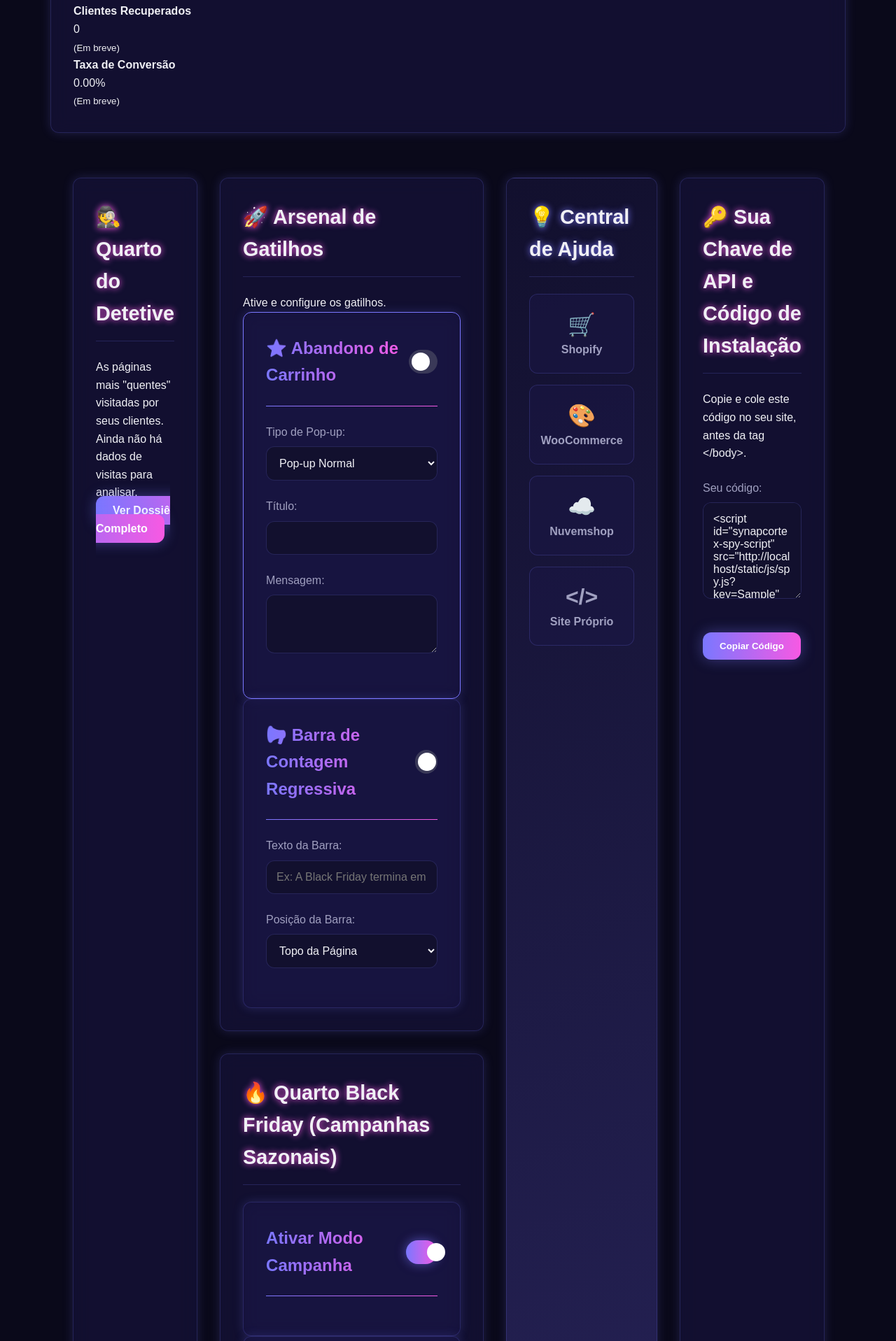
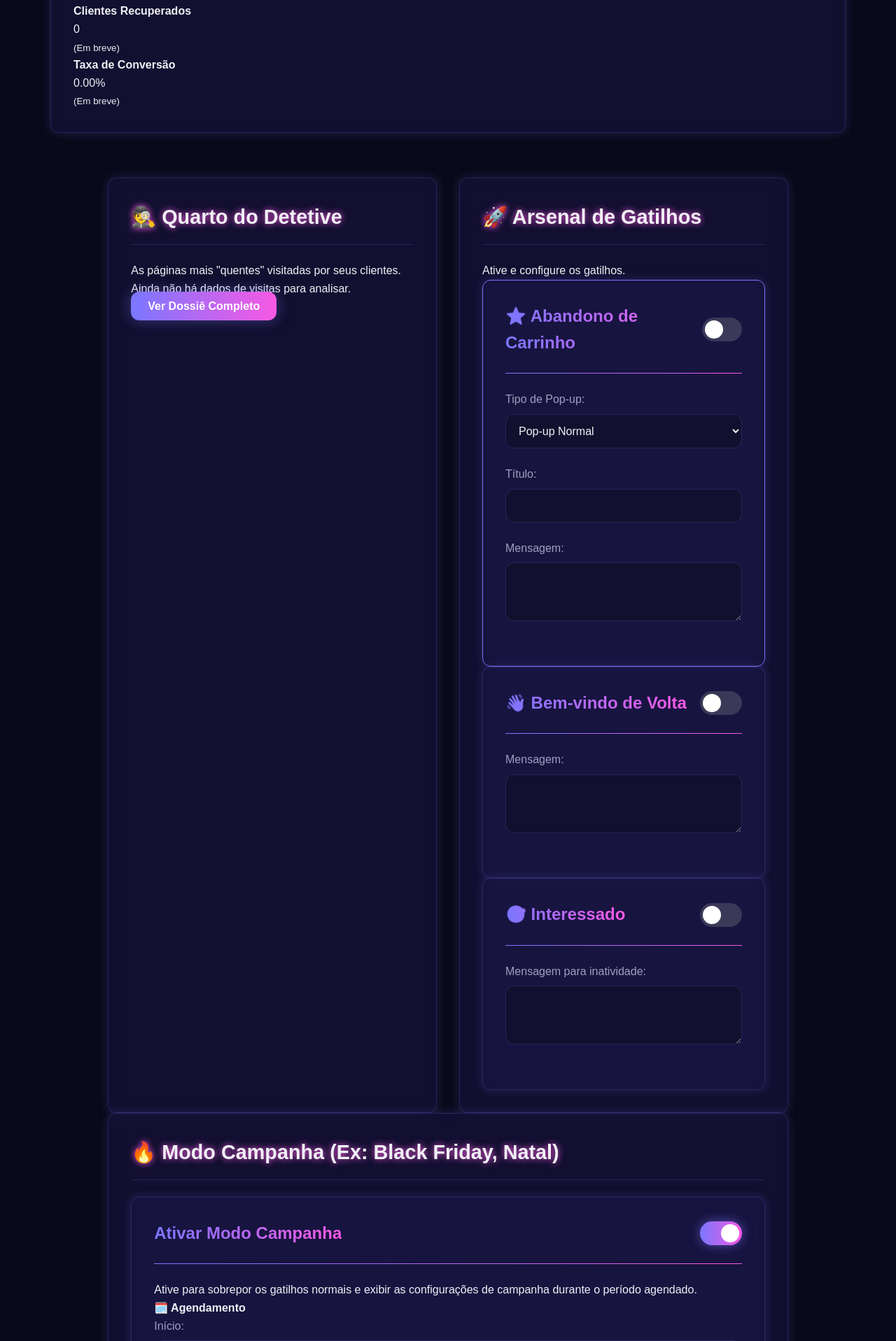
Before and after one commit to Luiz3x/synapcortex-app, a Flask app: page /dashboard in a window 1280 px wide. Shown: the part 308-2225 px from the top of the page at 70% size. Run offline with Flask 3, Linux system fonts and the light colour scheme; the visitor is signed in with stand-in values (Sample User, id 1); tables that the repository leaves empty hold one stand-in row (values such as "Sample post").

Commit message:
dashboard.html

```diff
--- a/templates/dashboard.html
+++ b/templates/dashboard.html
@@ -4,7 +4,7 @@
     <meta charset="UTF-8">
     <meta name="viewport" content="width=device-width, initial-scale=1.0">
     <title>Painel de Controle - SynapCortex</title>
-    <link rel="stylesheet" href="{{ url_for('static', filename='css/style.css', v='6.2') }}">
+    <link rel="stylesheet" href="{{ url_for('static', filename='css/style.css', v='7.1') }}">
 </head>
 <body>
     <header>
@@ -65,11 +65,37 @@
                             </div>
 
                             <div class="quarto-card">
+                                <div class="quarto-header"><h4>👋 Bem-vindo de Volta</h4><label class="switch"><input type="checkbox" name="ativar_quarto_bem_vindo" {{ 'checked' if config.get('ativar_quarto_bem_vindo') }}><span class="slider"></span></label></div>
+                                <div class="quarto-content"><div class="input-group"><label>Mensagem:</label><textarea name="msg_bem_vindo" rows="3">{{ config.get('msg_bem_vindo') | default('', true) }}</textarea></div></div>
+                            </div>
+                            <div class="quarto-card">
+                                <div class="quarto-header"><h4>🎯 Interessado</h4><label class="switch"><input type="checkbox" name="ativar_quarto_interessado" {{ 'checked' if config.get('ativar_quarto_interessado') }}><span class="slider"></span></label></div>
+                                <div class="quarto-content"><div class="input-group"><label>Mensagem para inatividade:</label><textarea name="msg_interessado" rows="3">{{ config.get('msg_interessado') | default('', true) }}</textarea></div></div>
+                            </div>
+                        </div>
+                    </div>
+                </div>
+
+                <div id="campaign-section" class="secao-painel secao-full-width">
+                    <h3>🔥 Modo Campanha (Ex: Black Friday, Natal)</h3>
+                    <div class="quarto-card">
                         <div class="quarto-header">
-        <h4>📢 Barra de Contagem Regressiva</h4>
+                            <h4>Ativar Modo Campanha</h4>
+                            <label class="switch"><input type="checkbox" name="campaign_active" {{ 'checked' if usuario.campaign_active }}><span class="slider"></span></label>
+                        </div>
+                        <p class="quarto-description" style="margin-top: 1rem;">Ative para sobrepor os gatilhos normais e exibir as configurações de campanha durante o período agendado.</p>
+
+                        <div class="quarto-content">
+                            <h4 class="sub-section-title">🗓️ Agendamento</h4>
+                            <div class="input-group"><label>Início:</label><input type="datetime-local" name="campaign_start_date" value="{{ usuario.campaign_start_date.strftime('%Y-%m-%dT%H:%M') if usuario.campaign_start_date else '' }}"></div>
+                            <div class="input-group"><label>Fim:</label><input type="datetime-local" name="campaign_end_date" value="{{ usuario.campaign_end_date.strftime('%Y-%m-%dT%H:%M') if usuario.campaign_end_date else '' }}"></div>
+
+                            <hr style="border-color: var(--glass-border); margin: 2rem 0;">
+
+                            <div class="quarto-header" style="padding-bottom: 1rem;">
+                                <h4 class="sub-section-title">📢 Barra de Contagem Regressiva</h4>
                                 <label class="switch"><input type="checkbox" name="campaign_bar_active" {{ 'checked' if campaign_config_data.get('campaign_bar_active') }}><span class="slider"></span></label>
                             </div>
-    <div class="quarto-content">
                             <div class="input-group">
                                 <label>Texto da Barra:</label>
                                 <input type="text" name="campaign_bar_text" placeholder="Ex: A Black Friday termina em" value="{{ campaign_config_data.get('campaign_bar_text', '') }}">
@@ -77,19 +103,12 @@
                             <div class="input-group">
                                 <label>Posição da Barra:</label>
                                 <select name="campaign_bar_position" class="input-select">
-                <option value="top" {{ "selected" if campaign_config_data.get('campaign_bar_position') == 'top' }}>Topo da Página</option>
+                                    <option value="top" {{ "selected" if campaign_config_data.get('campaign_bar_position', 'top') == 'top' }}>Topo da Página</option>
                                     <option value="bottom" {{ "selected" if campaign_config_data.get('campaign_bar_position') == 'bottom' }}>Rodapé da Página</option>
                                 </select>
                             </div>
                         </div>
                     </div>
-                </div>
-
-                <div id="campaign-section" class="secao-painel secao-full-width">
-                    <h3>🔥 Quarto Black Friday (Campanhas Sazonais)</h3>
-                    <div class="quarto-card"><div class="quarto-header"><h4>Ativar Modo Campanha</h4><label class="switch"><input type="checkbox" name="campaign_active" {{ 'checked' if usuario.campaign_active }}><span class="slider"></span></label></div></div>
-                    <div class="quarto-card"><div class="quarto-header"><h4>🗓️ Agendamento</h4></div><div class="quarto-content"><div class="input-group"><label>Início:</label><input type="datetime-local" name="campaign_start_date" value="{{ usuario.campaign_start_date.strftime('%Y-%m-%dT%H:%M') if usuario.campaign_start_date else '' }}"></div><div class="input-group"><label>Fim:</label><input type="datetime-local" name="campaign_end_date" value="{{ usuario.campaign_end_date.strftime('%Y-%m-%dT%H:%M') if usuario.campaign_end_date else '' }}"></div></div></div>
-                    <div class="quarto-card"><div class="quarto-header"><h4>📢 Barra de Contagem</h4></div><div class="quarto-content"><div class="input-group"><label>Texto da Barra:</label><input type="text" name="countdown_bar_text" value="{{ campaign_config_data.get('countdown_bar_text', '') }}"></div></div></div>
                 </div>
 
                 <button type="submit" class="cta-button" style="width: 100%; max-width: 500px; margin: 2rem auto 0; display: block;">Salvar Todas as Configurações</button>
@@ -117,14 +136,9 @@
         </div>
     </div>
 
-    <div id="helpModal" class="modal">
-        <div class="modal-content">
-            <span class="close-button">&times;</span>
-            <h2 id="helpModalTitle"></h2>
-            <div id="helpModalContent"></div>
-        </div>
-    </div>
+    <div id="helpModal" class="modal"><div class="modal-content"><span class="close-button">&times;</span><h2 id="helpModalTitle"></h2><div id="helpModalContent"></div></div></div>
+    <div id="loginRegisterModal" class="modal"></div>
 
-    <script src="{{ url_for('static', filename='js/main_logic.js', v='6.2') }}"></script>
+    <script src="{{ url_for('static', filename='js/main_logic.js', v='7.1') }}"></script>
 </body>
 </html>
```
Lines whose indentation alone changed are shown as unchanged.
